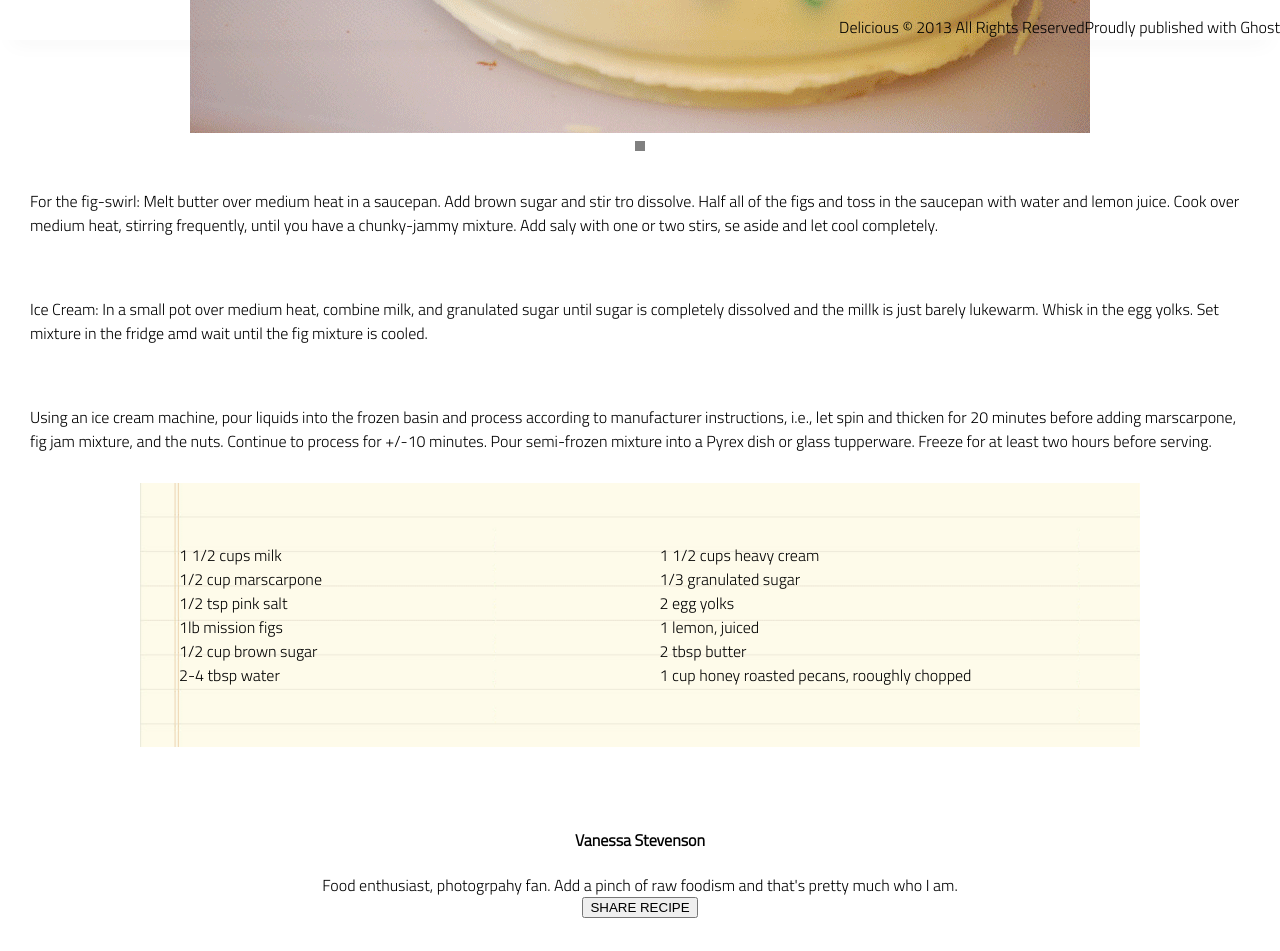
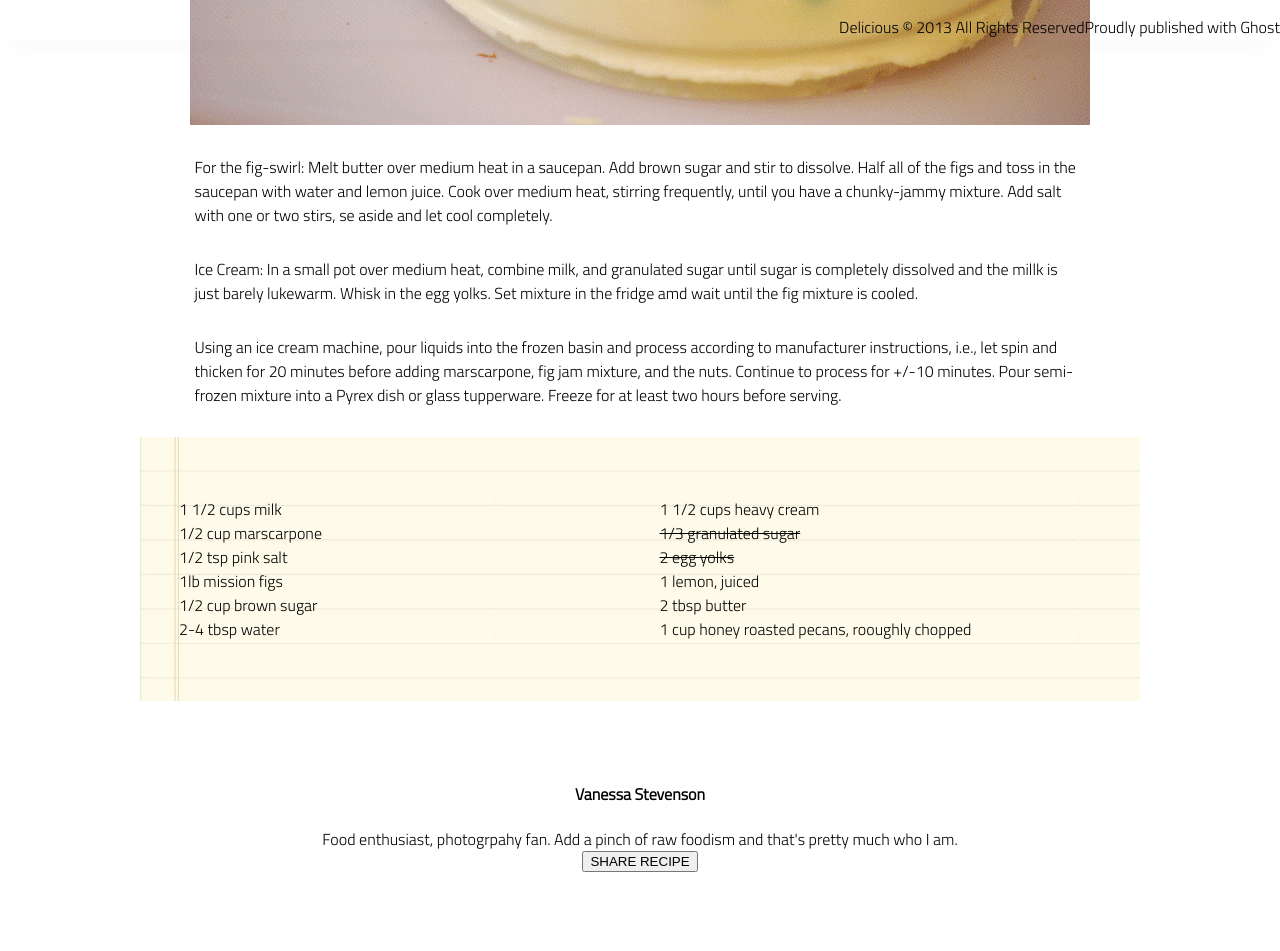
Before and after one commit to HonduranCoder/ChocolateCake, a plain HTML site: page index.html in a window 1280 px wide. Shown: the part 760-1711 px from the top of the page. Drawn offline with Linux system fonts and the light colour scheme.

Commit message:
made this look gorgeous. Really. We didn't add sally, but we did add salt.

```diff
--- a/index.html
+++ b/index.html
@@ -41,9 +41,10 @@
                 <img src="assets\print-icon.png"/><span> Print </span>
                 </div>
             <img src="assets/choco-pizza.png" alt="Chocolate Cake">
-            <hr />
+
+            <div class= "paragraphe">
             <p>
-                For the fig-swirl: Melt butter over medium heat in a saucepan. Add brown sugar and stir tro dissolve. Half all of the figs and toss in the saucepan with water and lemon juice. Cook over medium heat, stirring frequently, until you have a chunky-jammy mixture. Add saly with one or two stirs, se aside and let cool completely.
+                For the fig-swirl: Melt butter over medium heat in a saucepan. Add brown sugar and stir to dissolve. Half all of the figs and toss in the saucepan with water and lemon juice. Cook over medium heat, stirring frequently, until you have a chunky-jammy mixture. Add salt with one or two stirs, se aside and let cool completely.
             </p>
             <p>
                 Ice Cream: In a small pot over medium heat, combine milk, and granulated sugar until sugar is completely dissolved and the millk is just barely lukewarm. Whisk in the egg yolks. Set mixture in the fridge amd wait until the fig mixture is cooled.
@@ -51,6 +52,7 @@
             <p>
                 Using an ice cream machine, pour liquids into the frozen basin and process according to manufacturer instructions, i.e., let spin and thicken for 20 minutes before adding marscarpone, fig jam mixture, and the nuts. Continue to process for +/-10 minutes. Pour semi-frozen mixture into a Pyrex dish or glass tupperware. Freeze for at least two hours before serving.
             </p>
+            </div>
             <div class="list">
             <section class="listuno">
             <ol>
--- a/styles/style.css
+++ b/styles/style.css
@@ -78,7 +78,7 @@ footer {
 }
 
 .headerFam{
-	border:2px red solid;
+
 	width: 900px;
 	display: grid;
 	justify-content: flex-start;
@@ -86,7 +86,7 @@ footer {
 	position:static;
 }
 .print{
-	border:2px rgb(0, 195, 255) solid;
+
 	width: 900px;
 	display: grid;
 	justify-content: flex-end;
@@ -159,3 +159,11 @@ footer {
 	align-items: left;
 	position:static;
 }
+.strikeout{
+	text-decoration: line-through 1px;
+}
+.paragraphe{
+	width: 951px;
+	justify-content: center;
+	align-items: center;
+}
```
